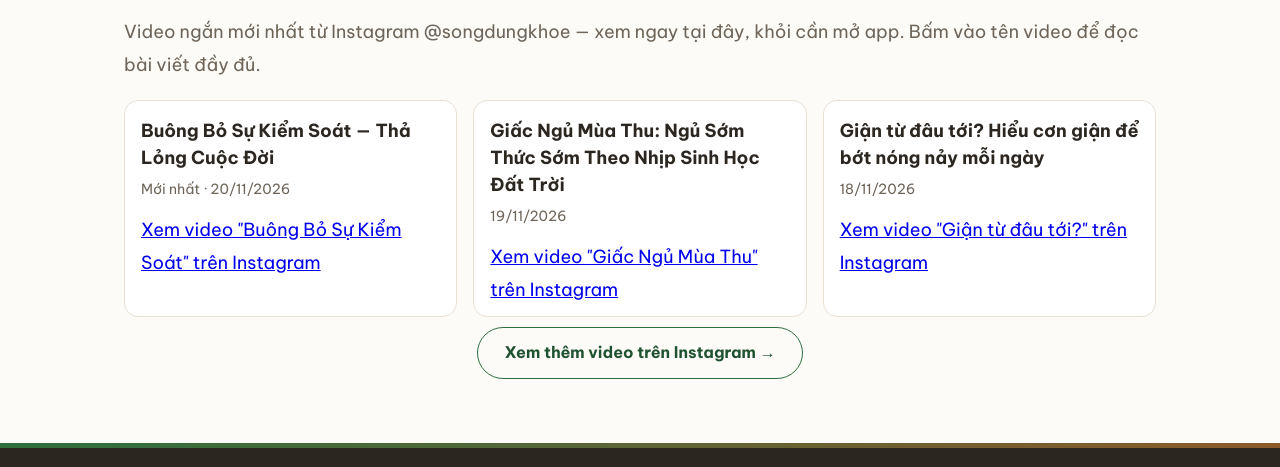
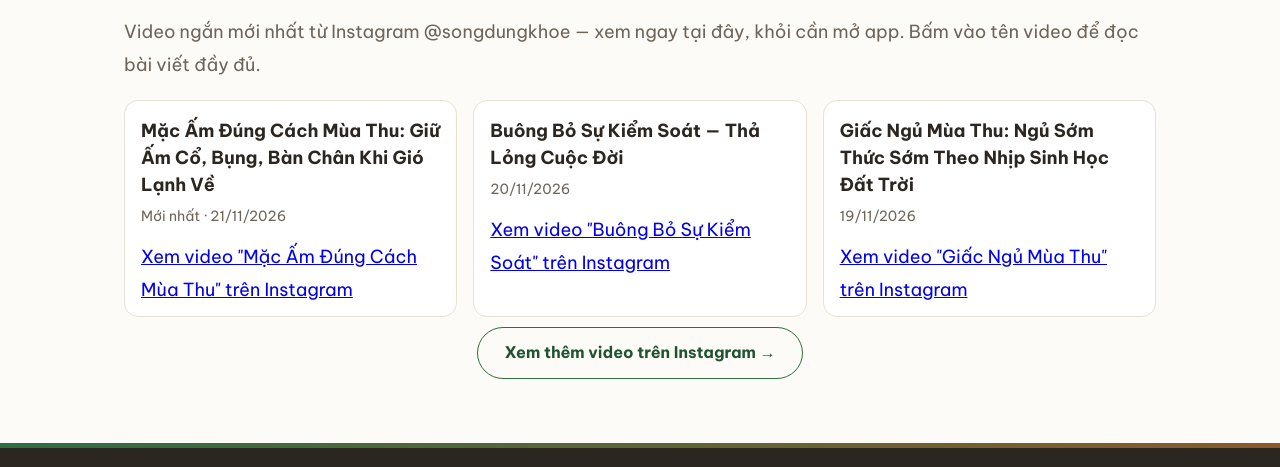
Before and after one commit to khoemoingay24-7/songdungkhoe, a plain HTML site: page index.html in a window 1280 px wide. Shown: the part 3092-3559 px from the top of the page. Drawn offline with Linux system fonts and the light colour scheme; no server answers; a script that the page names is missing.

Commit message:
Góc Video Ngắn 21/11: thêm Reel Mặc Ấm Đúng Cách Mùa Thu (Df-1bgSpyFW), bỏ card cũ nhất 18/11

```diff
--- a/index.html
+++ b/index.html
@@ -245,19 +245,19 @@
       <p style="color:var(--muted);">Video ngắn mới nhất từ Instagram @songdungkhoe — xem ngay tại đây, khỏi cần mở app. Bấm vào tên video để đọc bài viết đầy đủ.</p>
       <div class="video-grid">
     <div class="video-card">
+      <h4><a href="/than/mac-am-dung-cach-mua-thu/">Mặc Ấm Đúng Cách Mùa Thu: Giữ Ấm Cổ, Bụng, Bàn Chân Khi Gió Lạnh Về</a></h4>
+      <p class="video-meta">Mới nhất · 21/11/2026</p>
+      <blockquote class="instagram-media" data-instgrm-permalink="https://www.instagram.com/reel/Df-1bgSpyFW/" data-instgrm-version="14"><a href="https://www.instagram.com/reel/Df-1bgSpyFW/" target="_blank" rel="noopener">Xem video "Mặc Ấm Đúng Cách Mùa Thu" trên Instagram</a></blockquote>
+    </div>
+    <div class="video-card">
       <h4><a href="/tam/buong-bo-su-kiem-soat/">Buông Bỏ Sự Kiểm Soát — Thả Lỏng Cuộc Đời</a></h4>
-      <p class="video-meta">Mới nhất · 20/11/2026</p>
+      <p class="video-meta">20/11/2026</p>
       <blockquote class="instagram-media" data-instgrm-permalink="https://www.instagram.com/reel/Df8OvU8vvqE/" data-instgrm-version="14"><a href="https://www.instagram.com/reel/Df8OvU8vvqE/" target="_blank" rel="noopener">Xem video "Buông Bỏ Sự Kiểm Soát" trên Instagram</a></blockquote>
     </div>
     <div class="video-card">
       <h4><a href="/than/giac-ngu-mua-thu-ngu-som-thuc-som/">Giấc Ngủ Mùa Thu: Ngủ Sớm Thức Sớm Theo Nhịp Sinh Học Đất Trời</a></h4>
       <p class="video-meta">19/11/2026</p>
       <blockquote class="instagram-media" data-instgrm-permalink="https://www.instagram.com/reel/Df5pu-elo-R/" data-instgrm-version="14"><a href="https://www.instagram.com/reel/Df5pu-elo-R/" target="_blank" rel="noopener">Xem video "Giấc Ngủ Mùa Thu" trên Instagram</a></blockquote>
-    </div>
-    <div class="video-card">
-      <h4><a href="/tam/gian-tu-dau-toi-cach-bot-nong-nay/">Giận từ đâu tới? Hiểu cơn giận để bớt nóng nảy mỗi ngày</a></h4>
-      <p class="video-meta">18/11/2026</p>
-      <blockquote class="instagram-media" data-instgrm-permalink="https://www.instagram.com/reel/Df3TEphv4hO/" data-instgrm-version="14"><a href="https://www.instagram.com/reel/Df3TEphv4hO/" target="_blank" rel="noopener">Xem video "Giận từ đâu tới?" trên Instagram</a></blockquote>
     </div>
           </div>
       <script async src="//www.instagram.com/embed.js"></script>
```
